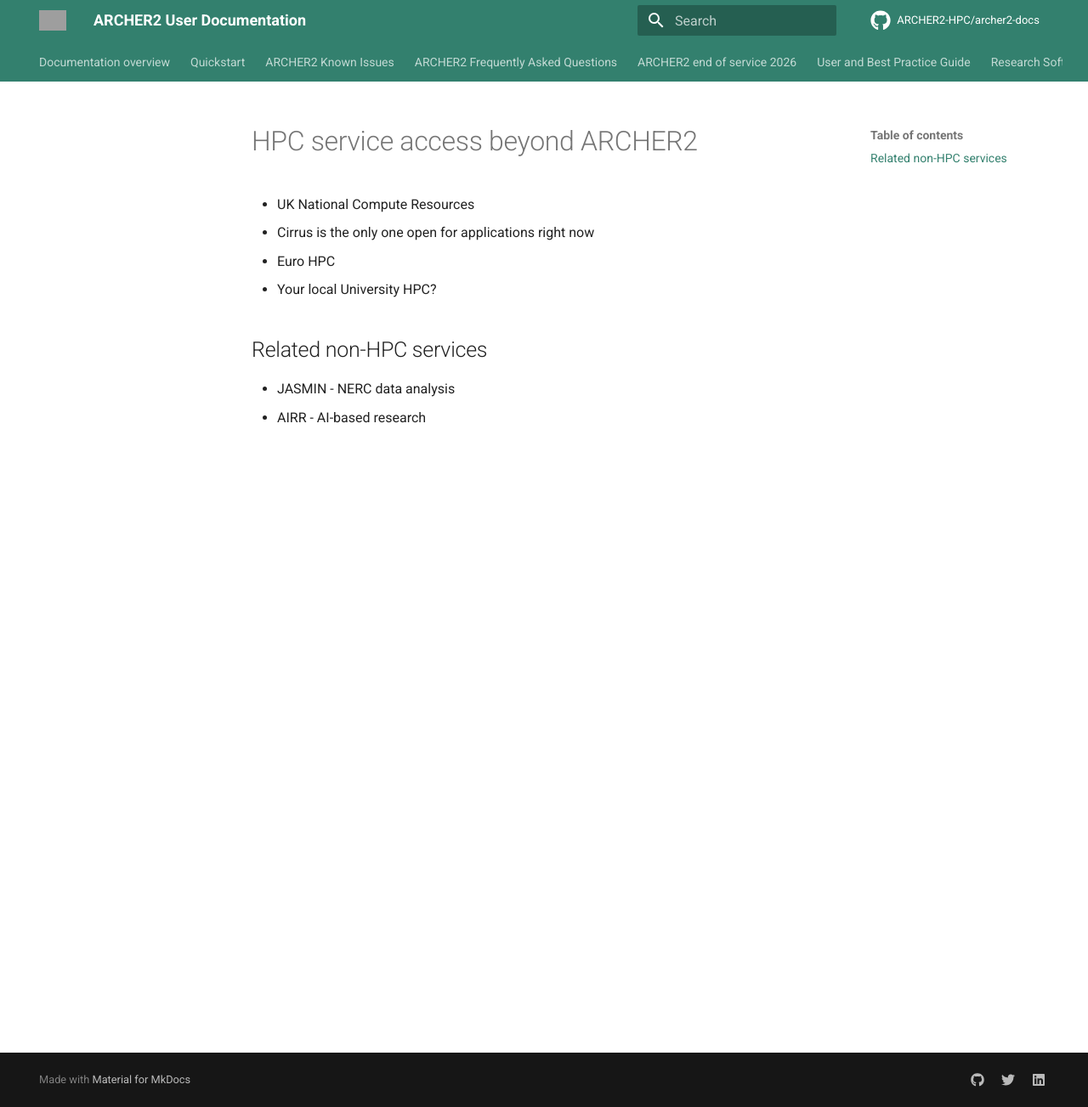
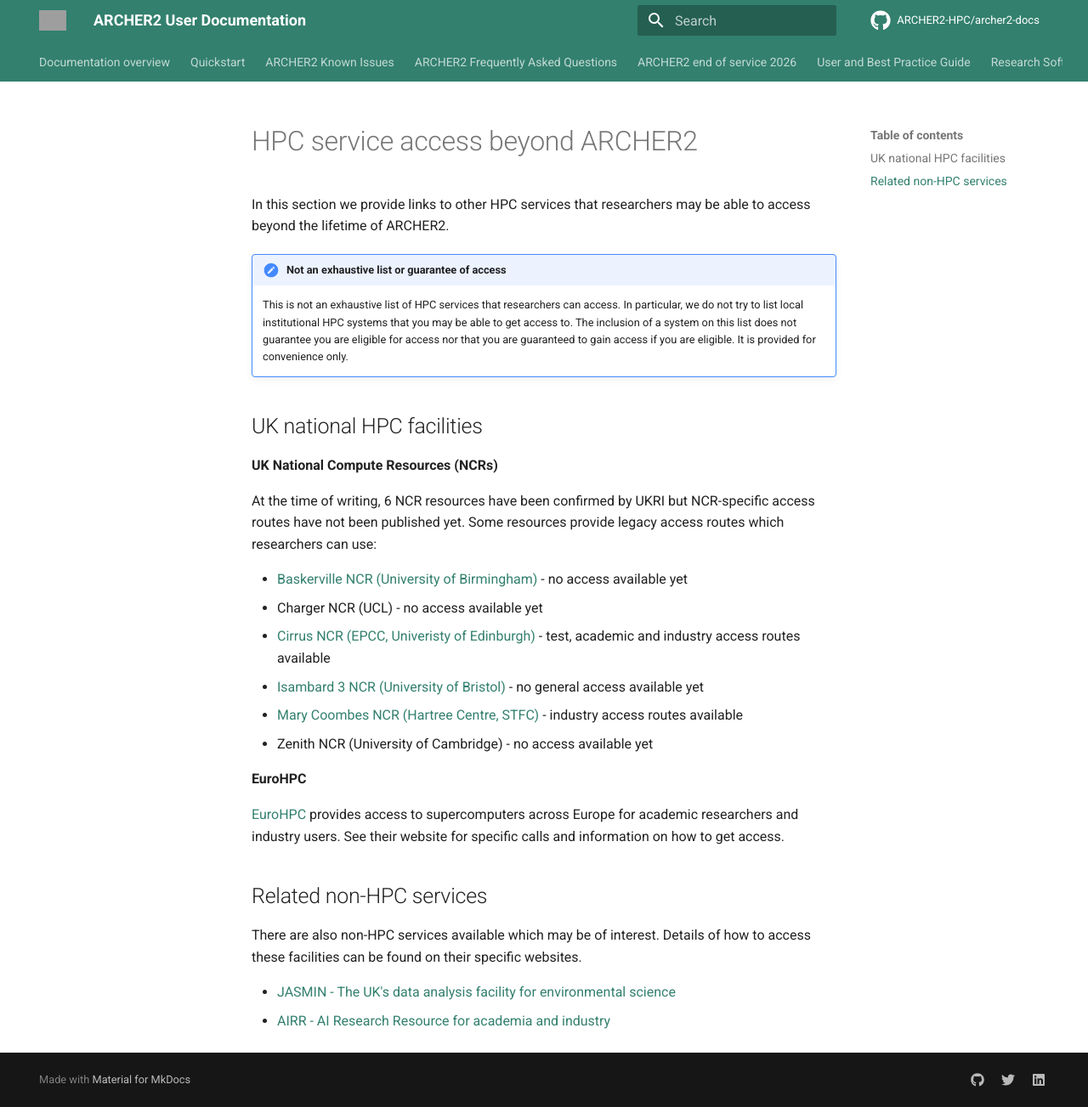
Before and after one commit to ARCHER2-HPC/archer2-docs, an MkDocs documentation site: the page built from docs/end-of-service-2026/next-services.md, in a window 1280 px wide and 1303 px high. Shown: the whole window at 85% size. Built offline with MkDocs 1.6.1 and Material for MkDocs 9.7.7, drawn with Linux system fonts in a browser that asks for light colours; comment, search, counter and statistics services are not loaded; grey boxes are pictures that could not be loaded.

Commit message:
Initial pass at next services information

```diff
--- a/docs/end-of-service-2026/next-services.md
+++ b/docs/end-of-service-2026/next-services.md
@@ -1,11 +1,40 @@
 # HPC service access beyond ARCHER2
 
-- UK National Compute Resources
-   + Cirrus is the only one open for applications right now
-- Euro HPC
-- Your local University HPC?
+In this section we provide links to other HPC services that researchers
+may be able to access beyond the lifetime of ARCHER2.
+
+!!! note "Not an exhaustive list or guarantee of access"
+    This is not an exhaustive list of HPC services that researchers can access. In particular,
+    we do not try to list local institutional HPC systems that you may be able to get access
+    to. The inclusion of a system on this list does not guarantee you are eligible for access
+    nor that you are guaranteed to gain access if you are eligible. It is provided for
+    convenience only.
+
+## UK national HPC facilities
+
+**UK National Compute Resources (NCRs)**
+
+At the time of writing, 6 NCR resources have been confirmed by UKRI but NCR-specific access
+routes have not been published yet. Some resources provide legacy access routes which
+researchers can use:
+
+- [Baskerville NCR (University of Birmingham)](https://www.baskerville.ac.uk/) - no access available yet
+- Charger NCR (UCL) - no access available yet
+- [Cirrus NCR (EPCC, Univeristy of Edinburgh)](https://www.cirrus.ac.uk) - test, academic and industry access routes available
+- [Isambard 3 NCR (University of Bristol)](https://docs.isambard.ac.uk/access/#isambard-3) - no general access available yet
+- [Mary Coombes NCR (Hartree Centre, STFC)](https://www.hartree.stfc.ac.uk/technologies/mary-coombs/) - industry access routes available
+- Zenith NCR (University of Cambridge) - no access available yet
+
+**EuroHPC**
+
+[EuroHPC](https://www.eurohpc-ju.europa.eu/index_en) provides access to supercomputers across
+Europe for academic researchers and industry users. See their website for specific calls and
+information on how to get access.
 
 ## Related non-HPC services
 
-- JASMIN - NERC data analysis
-- AIRR - AI-based research
+There are also non-HPC services available which may be of interest. Details of how to access these
+facilities can be found on their specific websites.
+
+- [JASMIN - The UK's data analysis facility for environmental science](https://jasmin.ac.uk)
+- [AIRR - AI Research Resource for academia and industry](https://www.gov.uk/government/publications/ai-research-resource)
```
